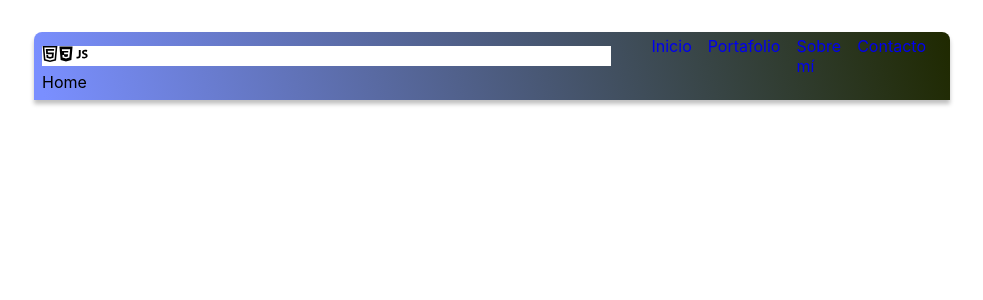
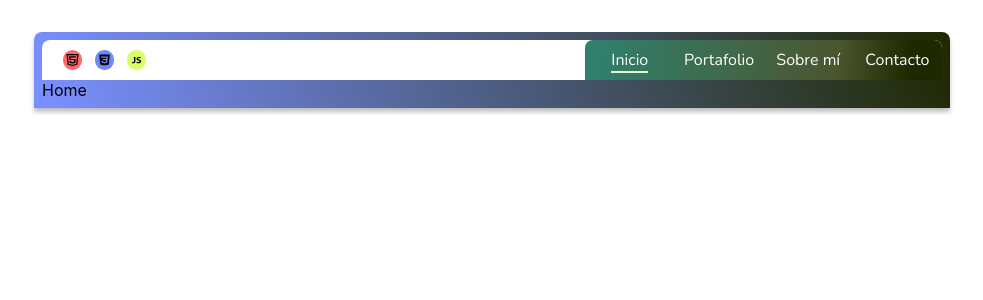
Before and after one commit to ablancoa/portfolio, a React (Create React App) app: page / in a window 1280 px wide. Shown: the top 300 px of the page, without its empty margins (148-1131 px from the left). Built offline with nearby package versions, Linux system fonts and the light colour scheme.

Commit message:
[ADD] navbar and navegation

```diff
--- a/src/components/NavBar.jsx
+++ b/src/components/NavBar.jsx
@@ -9,9 +9,15 @@ export default function NavBar() {
   return (
     <div className='Navbar'>
       <div className='icons-container'>
-        <img src={htmlLogo} alt="Icono HTML" className='icon icon-html' />
-        <img src={cssLogo} alt="Icono CSS3" className='icon icon-css' />
-        <img src={jsLogo} alt="Icono de JavaScript" className='icon icon-js' />
+        <div className="icon-html icon">
+          <img src={htmlLogo} alt="Icono HTML" />
+        </div>
+        <div className="icon-css icon">
+          <img src={cssLogo} alt="Icono CSS3" />
+        </div>
+        <div className="icon-js icon">
+          <img src={jsLogo} alt="Icono de JavaScript" />
+        </div>
       </div>
       <nav className='Navbar-links'>
         <ul>
--- a/src/index.css
+++ b/src/index.css
@@ -1,7 +1,7 @@
 body {
   margin: 0;
   font-family: -apple-system, BlinkMacSystemFont, 'Segoe UI', 'Roboto', 'Oxygen',
-    'Ubuntu', 'Cantarell', 'Fira Sans', 'Droid Sans', 'Helvetica Neue',
+    'Ubuntu', 'Cantarell', 'Fira Sans', 'Droid Sans', 'Helvetica Neue', 'Nunito',
     sans-serif;
   -webkit-font-smoothing: antialiased;
   -moz-osx-font-smoothing: grayscale;
--- a/src/styles/NavBar.scss
+++ b/src/styles/NavBar.scss
@@ -1,34 +1,96 @@
-$base-color: #FFFFFF;
+@import 'vars';
 
 .Navbar {
   display: flex;
-  height: 2rem;
+  width: 100%;
+  height: 2.5rem;
   align-items: center;
+  background-color: $base-color;
   justify-content: space-between;
+  border-radius: 8px 8px 0 0;
+  font-family: 'Nunito';
 
   .icons-container {
-    background-color: $base-color;
-    width: 70%;
-  }
+    width: 60%;
+    height: 100%;
+    display: flex;
+    align-items: center;
+    padding-left: 0.5rem;
 
-  .icon {
-    width: 1rem;
+    img {
+      width: 0.8rem;
+    }
+
+    .icon {
+      border-radius: 50%;
+      margin-left: 0.8rem;
+      width: 1.2rem;
+      height: 1.2rem;
+      display: grid;
+      place-items: center;
+    }
+
+    .icon-html {
+      background-color: $color-html;
+    }
+
+    .icon-css {
+      background-color: $color-css;
+    }
+
+    .icon-js {
+      background-color: $color-js;
+    }
   }
 
   .Navbar-links {
+    margin: 0;
+    display: flex;
+    align-items: center;
+    background: linear-gradient(274.74deg, #1F2900 9.22%, $brow 29.61%, $light-blue 215.25%);
+    height: 100%;
+    width: 40%;
+    border-radius: 8px 8px 0 0;
+
     ul {
       display: flex;
+      width: 100%;
+      padding: 0;
+      justify-content: space-around;
       list-style: none;
+      margin: 0;
 
       li {
-        margin-right: 1rem;
+        width: 70px;
+        text-align: center;
 
         a {
+          position: relative;
           text-decoration: none;
+          color: $base-color;
+
+          &:before {
+            content: "";
+            position: absolute;
+            bottom: -2px;
+            left: 0;
+            width: 100%;
+            height: 2px;
+            background-color: $light-green;
+            transform: scaleX(0);
+            transform-origin: center;
+            transition: transform 0.3s ease-in-out;
+          }
+
+          &.active:before {
+            transform: scaleX(1);
+          }
+
+          // &:hover:before {
+          //   transform: scaleX(1);
+          // }
         }
       }
     }
-
   }
-
 }
--- /dev/null
+++ b/src/styles/_vars.scss
@@ -0,0 +1,11 @@
+// Paleta de colores
+$light-green: #ECF5CE;
+$light-blue: #00C9D9;
+$dark: #1F2900;
+$brow: #4B562F;
+
+// Otros colores
+$base-color: #FFFFFF;
+$color-html: #FF6868;
+$color-css: #6889FF;
+$color-js: #D8FF68;
```
Also changed, not shown: 1 other file (tests, documents, lock files or other folders).
